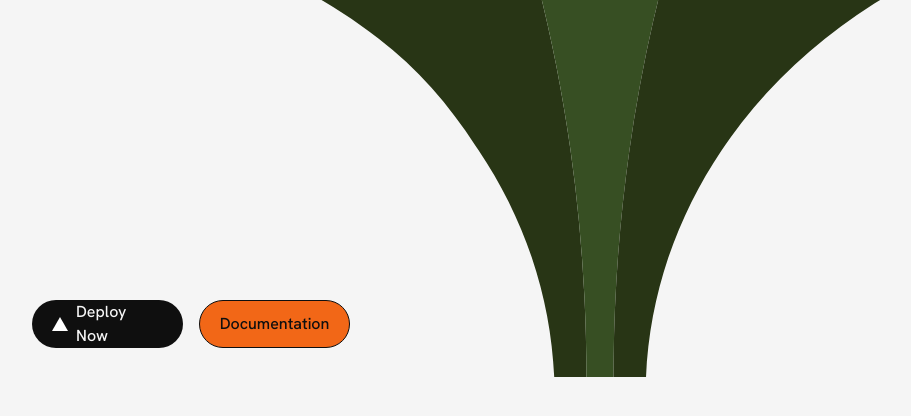
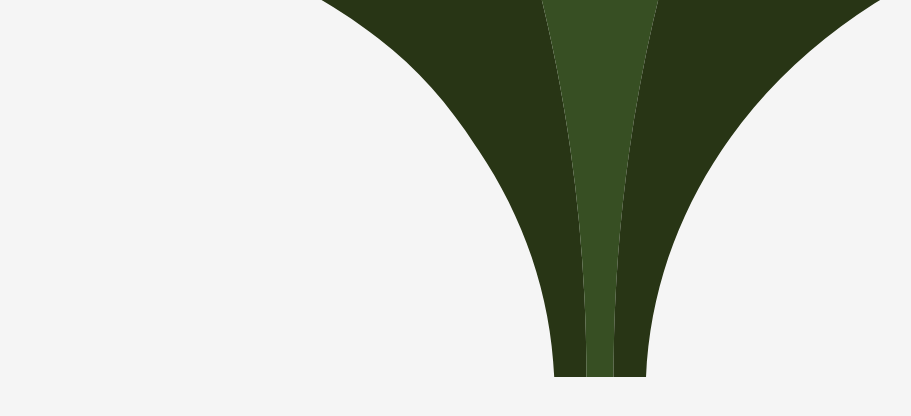
Before and after one commit to JValbjorn/traenershoppen, a Next.js app: page / in a window 1280 px wide. Shown: the part 612-1028 px from the top of the page, without its empty margins (32-943 px from the left). Built offline with nearby package versions, Linux system fonts and the light colour scheme.

Commit message:
feat: remove unused buttons from Home component and add AnimatedImage component

```diff
--- a/app/page.js
+++ b/app/page.js
@@ -40,31 +40,7 @@ export default function Home() {
           <button className="bg-orange px-5 py-2 w-40">Håndbold</button>
           <button className="bg-orange px-5 py-2 w-40">Tøj</button>
         </div>
-        <div className="flex flex-col gap-4 text-base font-medium sm:flex-row">
-          <a
-            className="flex h-12 w-full items-center justify-center gap-2 rounded-full bg-foreground px-5 text-background transition-colors hover:bg-[#383838] dark:hover:bg-[#ccc] md:w-158px"
-            href="https://vercel.com/new?utm_source=create-next-app&utm_medium=appdir-template-tw&utm_campaign=create-next-app"
-            target="_blank"
-            rel="noopener noreferrer"
-          >
-            <Image
-              className="dark:invert"
-              src="/vercel.svg"
-              alt="Vercel logomark"
-              width={16}
-              height={16}
-            />
-            Deploy Now
-          </a>
-          <a
-            className="flex h-12 w-full items-center justify-center rounded-full border border-solid border-black/.08 bg-orange px-5 transition-colors hover:border-transparent hover:bg-black/.04 dark:border-white/[.145] dark:hover:bg-[#1a1a1a] md:w-158px"
-            href="https://nextjs.org/docs?utm_source=create-next-app&utm_medium=appdir-template-tw&utm_campaign=create-next-app"
-            target="_blank"
-            rel="noopener noreferrer"
-          >
-            Documentation
-          </a>
-        </div>
+
       </main>
       <div className="flex flex-col flex-1 items-center justify-center bg-var(--light_gray) font-sans dark:bg-var(--light-gray) h-250 z-10"></div>
     </section>
```
Also changed, not shown: components/AnimatedImage.js (added).
